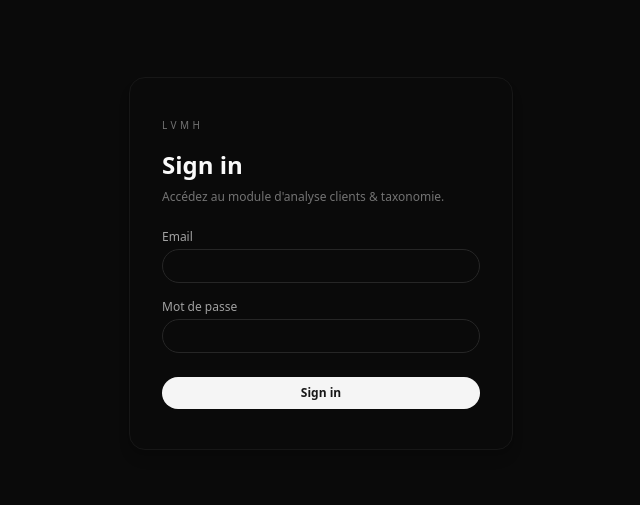
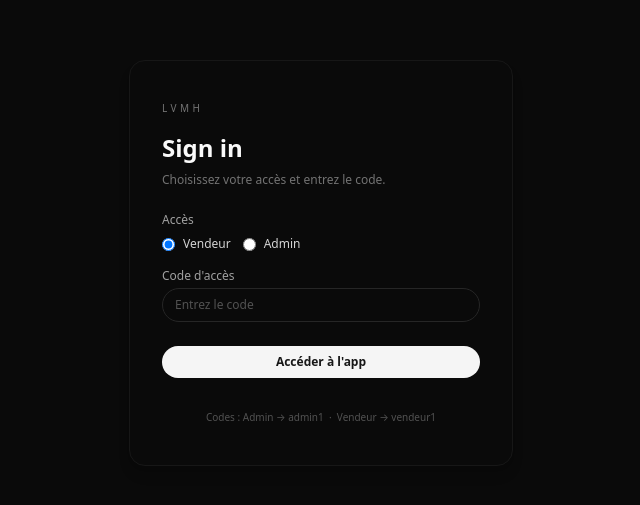
Before and after one commit to Tara513/BDD_LVMH2.0, a Next.js app in the folder lvmh-analytics/: page /login in a window 1280 px wide. Shown: the part 137-642 px from the top of the page, without its empty margins (319-959 px from the left). Built offline with nearby package versions, Linux system fonts and the light colour scheme; no server answers.

Commit message:
Refactor login page to use mock authentication with access codes, update role selection UI, and streamline error handling. Adjust dashboard layout to check for mock auth cookie and modify sidebar logout behavior accordingly.

```diff
--- a/lvmh-analytics/src/app/(auth)/login/page.tsx
+++ b/lvmh-analytics/src/app/(auth)/login/page.tsx
@@ -2,28 +2,16 @@
 
 import { FormEvent, useState } from "react";
 import { useRouter } from "next/navigation";
-import { supabase } from "@/lib/supabaseClient";
-import type { UserRole } from "@/types/auth";
+import { setMockAuth, checkAccessCode } from "@/lib/mock-auth";
+
+type LoginRole = "admin" | "seller";
 
 export default function LoginPage() {
   const router = useRouter();
-  const [email, setEmail] = useState("");
-  const [password, setPassword] = useState("");
+  const [role, setRole] = useState<LoginRole>("seller");
+  const [code, setCode] = useState("");
   const [submitting, setSubmitting] = useState(false);
   const [error, setError] = useState<string | null>(null);
-
-  const getRedirectPath = (role: UserRole): string => {
-    switch (role) {
-      case "admin":
-        return "/dashboard/admin";
-      case "analyst":
-        return "/dashboard/analytics";
-      case "seller":
-        return "/dashboard/seller";
-      default:
-        return "/dashboard/analytics";
-    }
-  };
 
   const onSubmit = async (e: FormEvent) => {
     e.preventDefault();
@@ -31,60 +19,23 @@
     setError(null);
 
     try {
-      // Étape 1: Authentification Supabase
-      const { data: authData, error: authError } = await supabase.auth.signInWithPassword({
-        email,
-        password,
-      });
-
-      if (authError || !authData.session) {
-        setError(authError?.message ?? "Impossible de se connecter.");
+      if (!code.trim()) {
+        setError("Veuillez entrer le code d'accès.");
         setSubmitting(false);
         return;
       }
 
-      // Étape 2: Récupérer l'utilisateur via getUser()
-      const { data: { user }, error: userError } = await supabase.auth.getUser();
-
-      if (userError || !user) {
-        setError("Erreur lors de la récupération de l'utilisateur.");
-        await supabase.auth.signOut();
+      if (!checkAccessCode(role, code.trim())) {
+        setError("Code incorrect pour ce rôle.");
         setSubmitting(false);
         return;
       }
 
-      // Étape 3: Récupérer le profil dans la table profiles
-      const { data: profile, error: profileError } = await supabase
-        .from("profiles")
-        .select("role")
-        .eq("id", user.id)
-        .single();
-
-      // Étape 4: Si pas de profil → afficher message d'erreur
-      if (profileError || !profile) {
-        await supabase.auth.signOut();
-        setError("Votre compte n'a pas été configuré. Veuillez contacter l'administrateur.");
-        setSubmitting(false);
-        return;
-      }
-
-      // Étape 5: Vérifier le champ role et rediriger
-      const role = profile.role as UserRole;
-
-      if (!role || !["admin", "analyst", "seller"].includes(role)) {
-        await supabase.auth.signOut();
-        setError("Rôle utilisateur invalide. Veuillez contacter l'administrateur.");
-        setSubmitting(false);
-        return;
-      }
-
-      // Rediriger selon le rôle
-      const redirectPath = getRedirectPath(role);
-      router.push(redirectPath);
+      setMockAuth(role);
+      router.push("/dashboard");
       router.refresh();
     } catch (err) {
       setError("Une erreur inattendue s'est produite.");
-      await supabase.auth.signOut();
       setSubmitting(false);
     }
   };
@@ -95,31 +46,50 @@
         <div className="mb-6">
           <div className="text-[10px] tracking-[0.35em] text-neutral-500">LVMH</div>
           <h1 className="mt-4 text-2xl font-semibold text-neutral-50">Sign in</h1>
-          <p className="mt-2 text-xs text-neutral-500">Accédez au module d&apos;analyse clients &amp; taxonomie.</p>
+          <p className="mt-2 text-xs text-neutral-500">Choisissez votre accès et entrez le code.</p>
         </div>
 
         <form onSubmit={onSubmit} className="space-y-4">
           <div>
-            <label className="mb-1 block text-xs text-neutral-400">Email</label>
-            <input
-              type="email"
-              required
-              value={email}
-              onChange={(e) => setEmail(e.target.value)}
-              disabled={submitting}
-              className="w-full rounded-full border border-neutral-800 bg-neutral-950 px-3 py-2 text-xs text-neutral-100 focus:outline-none focus:ring-1 focus:ring-neutral-500 disabled:opacity-50"
-            />
+            <label className="mb-2 block text-xs text-neutral-400">Accès</label>
+            <div className="flex gap-3">
+              <label className="flex cursor-pointer items-center gap-2">
+                <input
+                  type="radio"
+                  name="role"
+                  value="seller"
+                  checked={role === "seller"}
+                  onChange={() => setRole("seller")}
+                  disabled={submitting}
+                  className="border-neutral-600 bg-neutral-900 text-neutral-100 focus:ring-neutral-500"
+                />
+                <span className="text-xs text-neutral-300">Vendeur</span>
+              </label>
+              <label className="flex cursor-pointer items-center gap-2">
+                <input
+                  type="radio"
+                  name="role"
+                  value="admin"
+                  checked={role === "admin"}
+                  onChange={() => setRole("admin")}
+                  disabled={submitting}
+                  className="border-neutral-600 bg-neutral-900 text-neutral-100 focus:ring-neutral-500"
+                />
+                <span className="text-xs text-neutral-300">Admin</span>
+              </label>
+            </div>
           </div>
 
           <div>
-            <label className="mb-1 block text-xs text-neutral-400">Mot de passe</label>
+            <label className="mb-1 block text-xs text-neutral-400">Code d&apos;accès</label>
             <input
               type="password"
               required
-              value={password}
-              onChange={(e) => setPassword(e.target.value)}
+              value={code}
+              onChange={(e) => setCode(e.target.value)}
               disabled={submitting}
-              className="w-full rounded-full border border-neutral-800 bg-neutral-950 px-3 py-2 text-xs text-neutral-100 focus:outline-none focus:ring-1 focus:ring-neutral-500 disabled:opacity-50"
+              placeholder="Entrez le code"
+              className="w-full rounded-full border border-neutral-800 bg-neutral-950 px-3 py-2 text-xs text-neutral-100 placeholder:text-neutral-600 focus:outline-none focus:ring-1 focus:ring-neutral-500 disabled:opacity-50"
             />
           </div>
 
@@ -128,7 +98,7 @@
             disabled={submitting}
             className="mt-2 w-full rounded-full bg-neutral-100 px-4 py-2 text-xs font-semibold text-neutral-900 transition hover:bg-neutral-200 disabled:cursor-default disabled:opacity-50"
           >
-            {submitting ? "Connexion..." : "Sign in"}
+            {submitting ? "Connexion..." : "Accéder à l'app"}
           </button>
 
           {error && (
@@ -136,6 +106,10 @@
               {error}
             </div>
           )}
+
+          <p className="mt-4 text-center text-[10px] text-neutral-600">
+            Codes : Admin → admin1 &nbsp;·&nbsp; Vendeur → vendeur1
+          </p>
         </form>
       </div>
     </div>
--- a/lvmh-analytics/src/app/dashboard/layout.tsx
+++ b/lvmh-analytics/src/app/dashboard/layout.tsx
@@ -1,25 +1,22 @@
 import { redirect } from "next/navigation";
+import { cookies } from "next/headers";
 import { createClient } from "@/lib/supabase-server";
 import type { UserRole } from "@/types/auth";
 
-async function getRedirectPath(role: UserRole): Promise<string> {
-  switch (role) {
-    case "admin":
-      return "/dashboard/admin";
-    case "analyst":
-      return "/dashboard/analytics";
-    case "seller":
-      return "/dashboard/seller";
-    default:
-      return "/dashboard/analytics";
-  }
-}
+const MOCK_AUTH_COOKIE = "lvmh_mock_auth";
 
 export default async function DashboardLayout({
   children,
 }: {
   children: React.ReactNode;
 }) {
+  const cookieStore = await cookies();
+  const mockAuth = cookieStore.get(MOCK_AUTH_COOKIE)?.value === "1";
+
+  if (mockAuth) {
+    return <>{children}</>;
+  }
+
   const supabase = await createClient();
 
   const {
@@ -40,7 +37,5 @@
     redirect("/login");
   }
 
-  const role = profile.role as UserRole;
-
   return <>{children}</>;
 }
--- a/lvmh-analytics/src/components/layout/Sidebar.tsx
+++ b/lvmh-analytics/src/components/layout/Sidebar.tsx
@@ -3,6 +3,7 @@
 import Link from "next/link";
 import { usePathname } from "next/navigation";
 import { supabase } from "@/lib/supabaseClient";
+import { hasMockAuthCookie, clearMockAuth } from "@/lib/mock-auth";
 import type { UserRole } from "@/types/auth";
 
 const NAV_ITEMS_BY_ROLE: Record<UserRole, Array<{ href: string; label: string }>> = {
@@ -24,6 +25,11 @@
   const navItems = NAV_ITEMS_BY_ROLE[role] ?? NAV_ITEMS_BY_ROLE.analyst;
 
   const handleLogout = async () => {
+    if (hasMockAuthCookie()) {
+      clearMockAuth();
+      window.location.href = "/login";
+      return;
+    }
     await supabase.auth.signOut();
     window.location.href = "/login";
   };
--- /dev/null
+++ b/lvmh-analytics/src/lib/mock-auth.ts
@@ -0,0 +1,46 @@
+/**
+ * Auth factice : accès par rôle (Admin / Vendeur) + code.
+ * À remplacer par la vraie auth Supabase plus tard.
+ */
+
+const MOCK_AUTH_COOKIE = "lvmh_mock_auth";
+const MOCK_ROLE_COOKIE = "lvmh_mock_role";
+const COOKIE_MAX_AGE_DAYS = 7;
+
+/** Codes d'accès par rôle (à modifier selon tes besoins) */
+export const ACCESS_CODES: Record<"admin" | "seller", string> = {
+  admin: "admin1",
+  seller: "vendeur1",
+};
+
+export type UserRole = "admin" | "analyst" | "seller";
+
+export function checkAccessCode(role: "admin" | "seller", code: string): boolean {
+  return code.trim().toLowerCase() === ACCESS_CODES[role].toLowerCase();
+}
+
+export function setMockAuth(role: UserRole = "analyst") {
+  if (typeof document === "undefined") return;
+  const maxAge = COOKIE_MAX_AGE_DAYS * 24 * 60 * 60;
+  document.cookie = `${MOCK_AUTH_COOKIE}=1; path=/; max-age=${maxAge}; SameSite=Lax`;
+  document.cookie = `${MOCK_ROLE_COOKIE}=${role}; path=/; max-age=${maxAge}; SameSite=Lax`;
+}
+
+export function clearMockAuth() {
+  if (typeof document === "undefined") return;
+  document.cookie = `${MOCK_AUTH_COOKIE}=; path=/; max-age=0`;
+  document.cookie = `${MOCK_ROLE_COOKIE}=; path=/; max-age=0`;
+}
+
+export function getMockRoleFromCookie(): UserRole | null {
+  if (typeof document === "undefined") return null;
+  const match = document.cookie.match(new RegExp(`(^| )${MOCK_ROLE_COOKIE}=([^;]+)`));
+  const role = match?.[2];
+  if (role === "admin" || role === "analyst" || role === "seller") return role;
+  return null;
+}
+
+export function hasMockAuthCookie(): boolean {
+  if (typeof document === "undefined") return false;
+  return document.cookie.includes(`${MOCK_AUTH_COOKIE}=1`);
+}
```
Also changed, not shown: lvmh-analytics/src/hooks/useSupabaseAuth.ts (+22 -1 lines).
